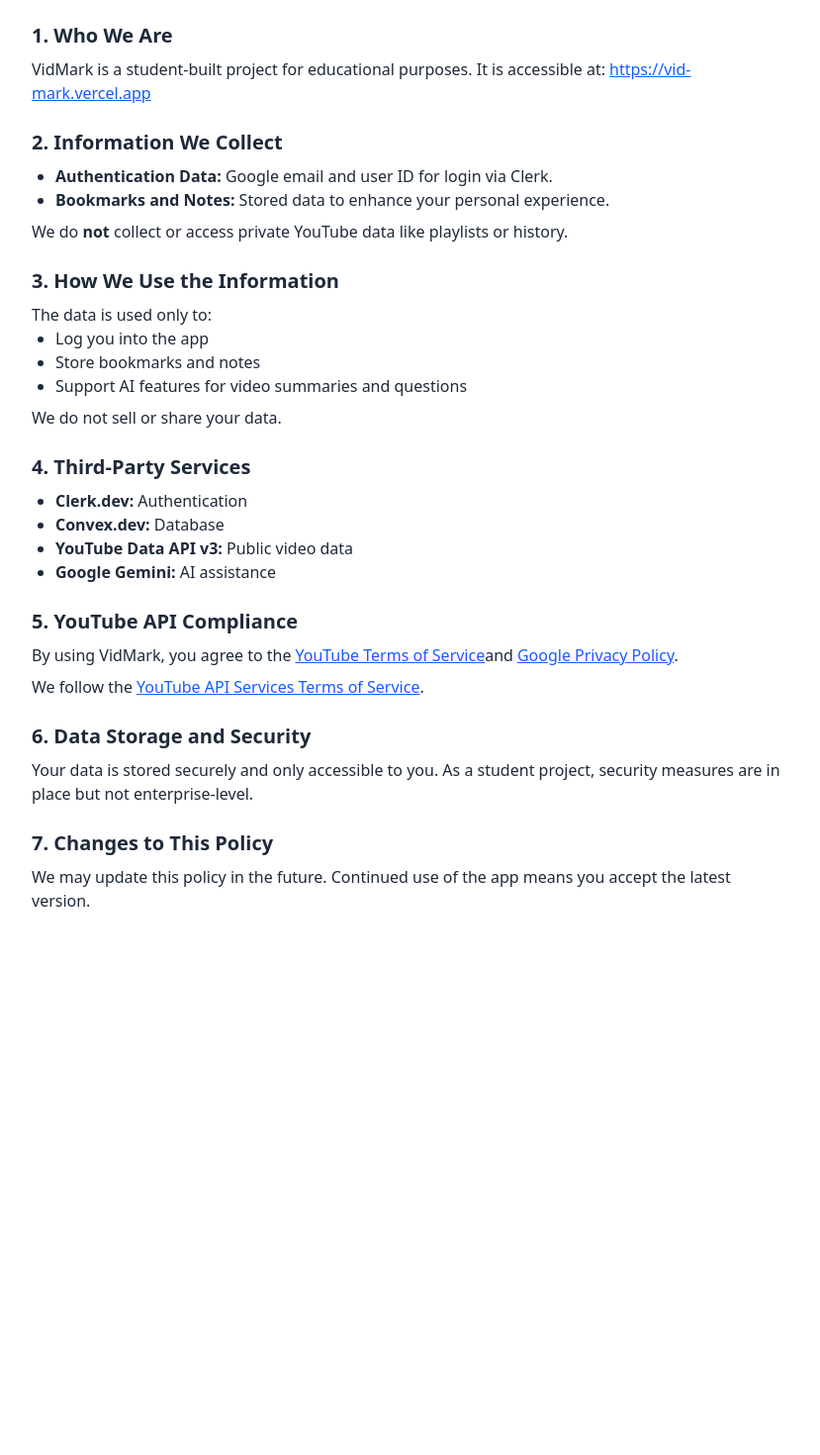
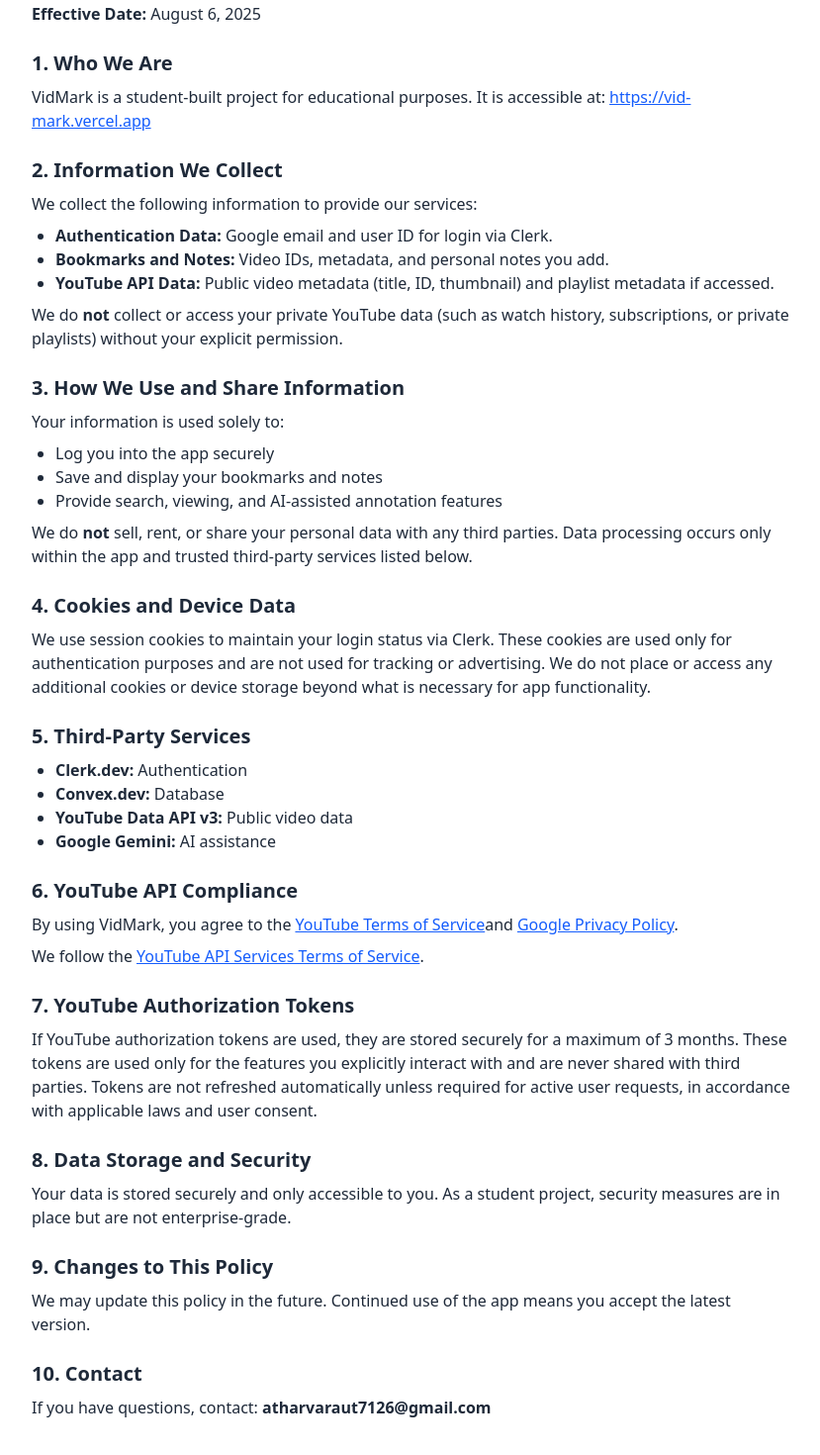
Before and after one commit to Atharva7126/vid-mark, a Next.js app: page /privacy-policy in a window 1280 px wide. Shown: the part 158-1628 px from the top of the page at 99% size, without its empty margins (224-1053 px from the left). Before the commit the page ends 1144 px from the top, so only its background shows below. Built offline with nearby package versions, Linux system fonts and the light colour scheme; no server answers.

Commit message:
privacy-policy updated

```diff
--- a/app/(marketing)/privacy-policy/page.tsx
+++ b/app/(marketing)/privacy-policy/page.tsx
@@ -3,10 +3,12 @@
 
 const PrivacyPolicyPage = () => {
   return (
-    <div className="min-h-screen pt-30 bg-white dark:bg-[#1F1F1F] text-gray-800 dark:text-zinc-100 px-6 py-10">
+    <div className="min-h-screen py-25 bg-white dark:bg-[#1F1F1F] text-gray-800 dark:text-zinc-100 px-6">
       <div className="max-w-3xl mx-auto">
         <h1 className="text-3xl font-bold mb-6">Privacy Policy for VidMark</h1>
+        <p className="mb-6"><strong>Effective Date:</strong> August 6, 2025</p>
 
+        {/* 1. Who We Are */}
         <section className="mb-6">
           <h2 className="text-xl font-semibold mb-2">1. Who We Are</h2>
           <p>
@@ -22,28 +24,42 @@
           </p>
         </section>
 
+        {/* 2. Information We Collect */}
         <section className="mb-6">
           <h2 className="text-xl font-semibold mb-2">2. Information We Collect</h2>
-          <ul className="list-disc pl-6">
+          <p>We collect the following information to provide our services:</p>
+          <ul className="list-disc pl-6 mt-2">
             <li><strong>Authentication Data:</strong> Google email and user ID for login via Clerk.</li>
-            <li><strong>Bookmarks and Notes:</strong> Stored data to enhance your personal experience.</li>
+            <li><strong>Bookmarks and Notes:</strong> Video IDs, metadata, and personal notes you add.</li>
+            <li><strong>YouTube API Data:</strong> Public video metadata (title, ID, thumbnail) and playlist metadata if accessed.</li>
           </ul>
-          <p className="mt-2">We do <strong>not</strong> collect or access private YouTube data like playlists or history.</p>
+          <p className="mt-2">We do <strong>not</strong> collect or access your private YouTube data (such as watch history, subscriptions, or private playlists) without your explicit permission.</p>
         </section>
 
+        {/* 3. How We Use and Share Information */}
         <section className="mb-6">
-          <h2 className="text-xl font-semibold mb-2">3. How We Use the Information</h2>
-          <p>The data is used only to:</p>
-          <ul className="list-disc pl-6">
-            <li>Log you into the app</li>
-            <li>Store bookmarks and notes</li>
-            <li>Support AI features for video summaries and questions</li>
+          <h2 className="text-xl font-semibold mb-2">3. How We Use and Share Information</h2>
+          <p>Your information is used solely to:</p>
+          <ul className="list-disc pl-6 mt-2">
+            <li>Log you into the app securely</li>
+            <li>Save and display your bookmarks and notes</li>
+            <li>Provide search, viewing, and AI-assisted annotation features</li>
           </ul>
-          <p className="mt-2">We do not sell or share your data.</p>
+          <p className="mt-2">We do <strong>not</strong> sell, rent, or share your personal data with any third parties. Data processing occurs only within the app and trusted third-party services listed below.</p>
         </section>
 
+        {/* 4. Cookies and Device Data */}
         <section className="mb-6">
-          <h2 className="text-xl font-semibold mb-2">4. Third-Party Services</h2>
+          <h2 className="text-xl font-semibold mb-2">4. Cookies and Device Data</h2>
+          <p>
+            We use session cookies to maintain your login status via Clerk. These cookies are used only for authentication purposes and are not used for tracking or advertising.
+            We do not place or access any additional cookies or device storage beyond what is necessary for app functionality.
+          </p>
+        </section>
+
+        {/* 5. Third-Party Services */}
+        <section className="mb-6">
+          <h2 className="text-xl font-semibold mb-2">5. Third-Party Services</h2>
           <ul className="list-disc pl-6">
             <li><strong>Clerk.dev:</strong> Authentication</li>
             <li><strong>Convex.dev:</strong> Database</li>
@@ -52,8 +68,9 @@
           </ul>
         </section>
 
+        {/* 6. YouTube API Compliance */}
         <section className="mb-6">
-          <h2 className="text-xl font-semibold mb-2">5. YouTube API Compliance</h2>
+          <h2 className="text-xl font-semibold mb-2">6. YouTube API Compliance</h2>
           <p>
             By using VidMark, you agree to the
             <Link
@@ -87,17 +104,38 @@
           </p>
         </section>
 
+        {/* 7. Authorization Token Storage */}
         <section className="mb-6">
-          <h2 className="text-xl font-semibold mb-2">6. Data Storage and Security</h2>
+          <h2 className="text-xl font-semibold mb-2">7. YouTube Authorization Tokens</h2>
           <p>
-            Your data is stored securely and only accessible to you. As a student project, security measures are in place but not enterprise-level.
+            If YouTube authorization tokens are used, they are stored securely for a maximum of 3 months.
+            These tokens are used only for the features you explicitly interact with and are never shared with third parties.
+            Tokens are not refreshed automatically unless required for active user requests, in accordance with applicable laws and user consent.
           </p>
         </section>
 
+        {/* 8. Data Storage and Security */}
         <section className="mb-6">
-          <h2 className="text-xl font-semibold mb-2">7. Changes to This Policy</h2>
+          <h2 className="text-xl font-semibold mb-2">8. Data Storage and Security</h2>
+          <p>
+            Your data is stored securely and only accessible to you.
+            As a student project, security measures are in place but are not enterprise-grade.
+          </p>
+        </section>
+
+        {/* 9. Changes to This Policy */}
+        <section className="mb-6">
+          <h2 className="text-xl font-semibold mb-2">9. Changes to This Policy</h2>
           <p>
             We may update this policy in the future. Continued use of the app means you accept the latest version.
+          </p>
+        </section>
+
+        {/* 10. Contact */}
+        <section>
+          <h2 className="text-xl font-semibold mb-2">10. Contact</h2>
+          <p>
+            If you have questions, contact: <strong>atharvaraut7126@gmail.com</strong>
           </p>
         </section>
       </div>
```
